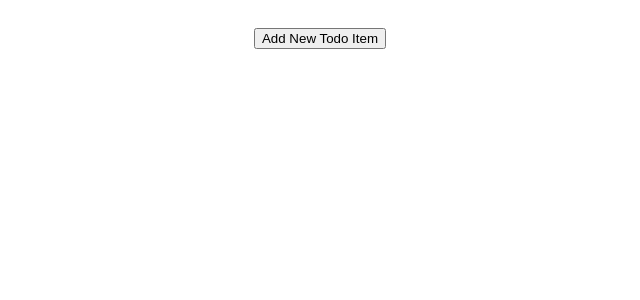
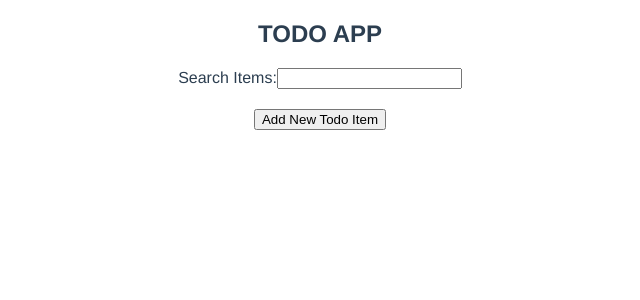
Before and after one commit to aatanasovskii/todo-simple-vuejs, a Vue app: page / in a window 1280 px wide. Shown: the top 300 px of the page, without its empty margins (320-960 px from the left). Built offline with nearby package versions, Linux system fonts and the light colour scheme.

Commit message:
Add files via upload

```diff
--- a/src/App.vue
+++ b/src/App.vue
@@ -1,6 +1,15 @@
 <template>
   <div id="app">
     <nav>
+      <h1>TODO APP</h1>
+      <label>Search Items:</label>
+      <input
+        id="searchTodos"
+        v-model="searchTodos"
+        type="search"
+        v-on:keyup.enter="filterTodos"
+      />
+      <h4 v-if="searchList">{{ searchTodos.title }} is in your Todo List.</h4>
       <TodoButton @show-form="showForm" />
       <form v-if="formVisible" @submit.prevent="addTodo">
         <div>
@@ -51,6 +60,8 @@ export default {
       category: "",
       priority: "",
       todos: [],
+      searchList: false,
+      searchTodos: [],
     };
   },
   methods: {
@@ -66,6 +77,18 @@ export default {
       };
       this.todos.push(newTodo);
     },
+    filterTodos() {
+      let temp = "";
+      for (let i = 0; i < this.todos.length; i++) {
+        if (this.todos[i].title === this.searchTodos.title) {
+          this.searchList = true;
+          temp = this.todos[i].title;
+          return temp;
+        } else {
+          return NaN;
+        }
+      }
+    },
   },
 };
 </script>
```
